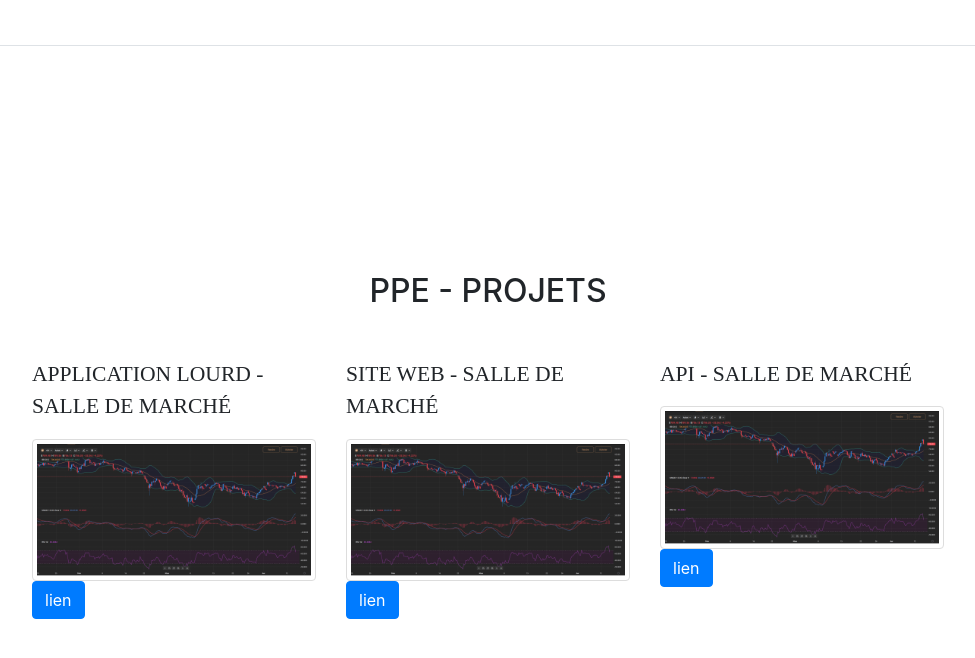
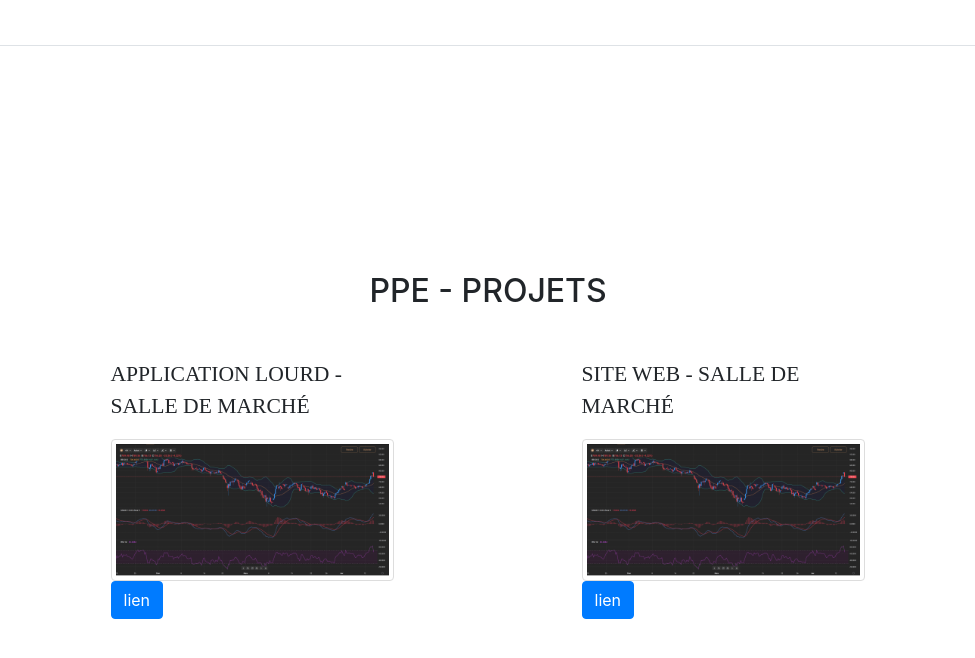
Before and after one commit to abouyaoun/portfolio_ayman, a website with bundled scripts: page index.html in a window 1280 px wide. Shown: the part 7665-8323 px from the top of the page, without its empty margins (288-1263 px from the left). Built offline with nearby package versions, Linux system fonts and the light colour scheme; a web font is replaced by a local one.

Commit message:
Update index.html

```diff
--- a/index.html
+++ b/index.html
@@ -444,11 +444,6 @@
               <img src="img/depanne.jpg" class="img-thumbnail" alt="" >
               <a class="btn btn-primary" href="***" role="button"> lien </a>
             </div>
-            <div class="col-4">
-              <div class="subheading mb-3">API - Salle de marché</div>
-              <img src="img/depanne.jpg" class="img-thumbnail" alt="" >
-              <a class="btn btn-primary" href="***" role="button"> lien </a>
-            </div>
           </div>
 
 
```
